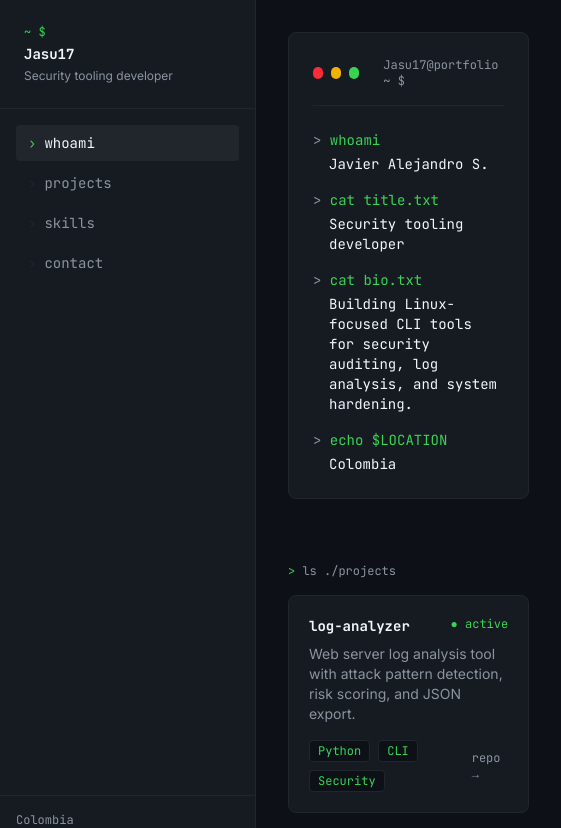
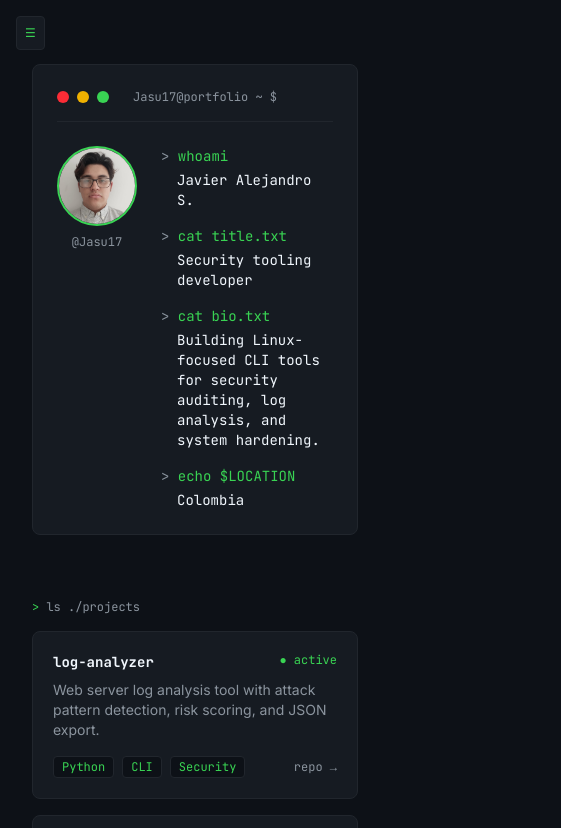
Before and after one commit to Jasu17/Jasu17.github.io, a React (Vite) app: page / in a window 390 px wide. Shown: the top 828 px of the page, 561 px wide, since content can reach past the window. Built offline with nearby package versions, Linux system fonts and the light colour scheme.

Commit message:
feat: MVP base

```diff
--- a/index.html
+++ b/index.html
@@ -2,12 +2,23 @@
 <html lang="en">
   <head>
   <meta charset="UTF-8" />
-    <link rel="icon" type="image/svg+xml" href="/favicon.svg" />
   <meta name="viewport" content="width=device-width, initial-scale=1.0" />
+
+  <!-- Primary meta -->
+  <title>Javier Alejandro Silva — Security tooling developer</title>
+  <meta name="description" content="Portfolio of Javier Alejandro Silva — Linux-focused CLI tools for security auditing, log analysis, and system hardening." />
+  <meta name="author" content="Javier Alejandro Silva" />
+
+  <!-- Open Graph — para LinkedIn y redes sociales -->
+  <meta property="og:title" content="Javier Alejandro Silva — Security tooling developer" />
+  <meta property="og:description" content="Linux-focused CLI tools for security auditing, log analysis, and system hardening." />
+  <meta property="og:type" content="website" />
+  <meta property="og:url" content="https://Jasu17.github.io" />
+
+  <!-- Fonts -->
   <link rel="preconnect" href="https://fonts.googleapis.com" />
   <link rel="preconnect" href="https://fonts.gstatic.com" crossorigin />
   <link href="https://fonts.googleapis.com/css2?family=Inter:wght@400;500;600&family=JetBrains+Mono:wght@400;500;700&display=swap" rel="stylesheet" />
-    <title>jasu17-github-io</title>
 </head>
   <body>
     <div id="root"></div>
--- a/src/App.jsx
+++ b/src/App.jsx
@@ -5,10 +5,10 @@ import Skills from "./components/Skills"
 import Contact from "./components/Contact"
 
 export default function App() {
-  return(
+  return (
     <div className="flex min-h-screen bg-base text-text-primary font-sans">
       <Sidebar />
-      <main className="flex-1 ml-64 p-8">
+      <main className="flex-1 md:ml-64 p-8 pt-16 md:pt-8">
         <Hero />
         <Projects />
         <Skills />
--- a/src/components/Hero.jsx
+++ b/src/components/Hero.jsx
@@ -31,8 +31,29 @@ export default function Hero() {
           <span className="ml-4 text-text-secondary text-xs">{profile.handle}@portfolio ~ $</span>
         </div>
 
+        {/* Profile + terminal */}
+        <div className="flex gap-6 items-start">
+
+          {/* Avatar */}
+          <div className="shrink-0">
+            {profile.avatarPlaceholder ? (
+              <div className="w-20 h-20 rounded-full border-2 border-accent flex items-center justify-center bg-base">
+                <span className="text-accent text-2xl font-bold">
+                  {profile.name.charAt(0)}
+                </span>
+              </div>
+            ) : (
+              <img
+                src={profile.avatar}
+                alt={profile.name}
+                className="w-20 h-20 rounded-full border-2 border-accent object-cover"
+              />
+            )}
+            <p className="text-text-secondary text-xs text-center mt-2">@{profile.handle}</p>
+          </div>
+
           {/* Lines */}
-        <div className="space-y-4">
+          <div className="flex-1 space-y-4">
             {lines.slice(0, visibleLines).map((line, i) => (
               <div key={i}>
                 <p className="text-accent">
@@ -42,13 +63,13 @@ export default function Hero() {
                 <p className="text-text-primary mt-1 pl-4">{line.output}</p>
               </div>
             ))}
+
+            {visibleLines < lines.length && (
+              <span className="inline-block w-2 h-4 bg-accent animate-pulse"></span>
+            )}
           </div>
 
-        {/* Cursor */}
-        {visibleLines < lines.length && (
-          <span className="inline-block w-2 h-4 bg-accent mt-4 animate-pulse"></span>
-        )}
-
+        </div>
       </div>
     </section>
   )
--- a/src/components/Projects.jsx
+++ b/src/components/Projects.jsx
@@ -13,9 +13,7 @@ export default function Projects() {
       <h2 className="font-mono text-text-secondary text-xs mb-4">
         <span className="text-accent">{'>'}</span> ls ./projects
       </h2>
-
-      <div className="grid grid-cols-1 gap-4">
-        {projects.map((project) => (
+      <div className="grid grid-cols-1 md:grid-cols-2 gap-4">        {projects.map((project) => (
           <div
             key={project.id}
             className="bg-surface border border-border rounded-lg p-5 hover:border-accent transition-colors"
--- a/src/components/Sidebar.jsx
+++ b/src/components/Sidebar.jsx
@@ -10,6 +10,7 @@ const navItems = [
 
 export default function Sidebar() {
   const [active, setActive] = useState('whoami')
+  const [open, setOpen] = useState(false)
 
   useEffect(() => {
     const observers = navItems.map(({ id }) => {
@@ -30,7 +31,30 @@ export default function Sidebar() {
   }, [])
 
   return (
-    <aside className="fixed top-0 left-0 h-screen w-64 bg-surface border-r border-border flex flex-col">
+    <>
+      {/* Botón hamburguesa — solo móvil */}
+      <button
+        onClick={() => setOpen((v) => !v)}
+        className="md:hidden fixed top-4 left-4 z-50 bg-surface border border-border p-2 rounded font-mono text-accent text-xs"
+      >
+        {open ? '✕' : '☰'}
+      </button>
+
+      {/* Overlay — solo móvil cuando está abierto */}
+      {open && (
+        <div
+          className="md:hidden fixed inset-0 bg-base/80 z-30"
+          onClick={() => setOpen(false)}
+        />
+      )}
+
+      {/* Sidebar */}
+      <aside className={`
+        fixed top-0 left-0 h-screen w-64 bg-surface border-r border-border flex flex-col z-40
+        transition-transform duration-300
+        ${open ? 'translate-x-0' : '-translate-x-full'}
+        md:translate-x-0
+      `}>
 
         {/* Header */}
         <div className="p-6 border-b border-border">
@@ -46,6 +70,7 @@ export default function Sidebar() {
               <li key={item.id}>
                 <a
                   href={`#${item.id}`}
+                  onClick={() => setOpen(false)}
                   className={`flex items-center gap-2 px-3 py-2 rounded font-mono text-sm transition-colors
                     ${active === item.id
                       ? 'text-text-primary bg-border'
@@ -66,5 +91,6 @@ export default function Sidebar() {
         </div>
 
       </aside>
+    </>
   )
 }
--- a/src/data/portfolio.js
+++ b/src/data/portfolio.js
@@ -6,7 +6,8 @@ export const profile = {
   location: "Colombia",
   github: "https://github.com/Jasu17",
   linkedin: "https://linkedin.com/in/javier-alejandro-s-526483321",
-  avatarPlaceholder: true,
+  avatarPlaceholder: false,
+  avatar: "/avatar.jpg",
 }
 
 export const projects = [
--- a/src/index.css
+++ b/src/index.css
@@ -17,3 +17,7 @@ body {
   color: #F0F6FC;
   font-family: "Inter", sans-serif;
 }
+
+html{
+  scroll-behavior: smooth;
+}
```
Also changed, not shown: public/avatar.jpg (added). Lines whose indentation alone changed are shown as unchanged.
